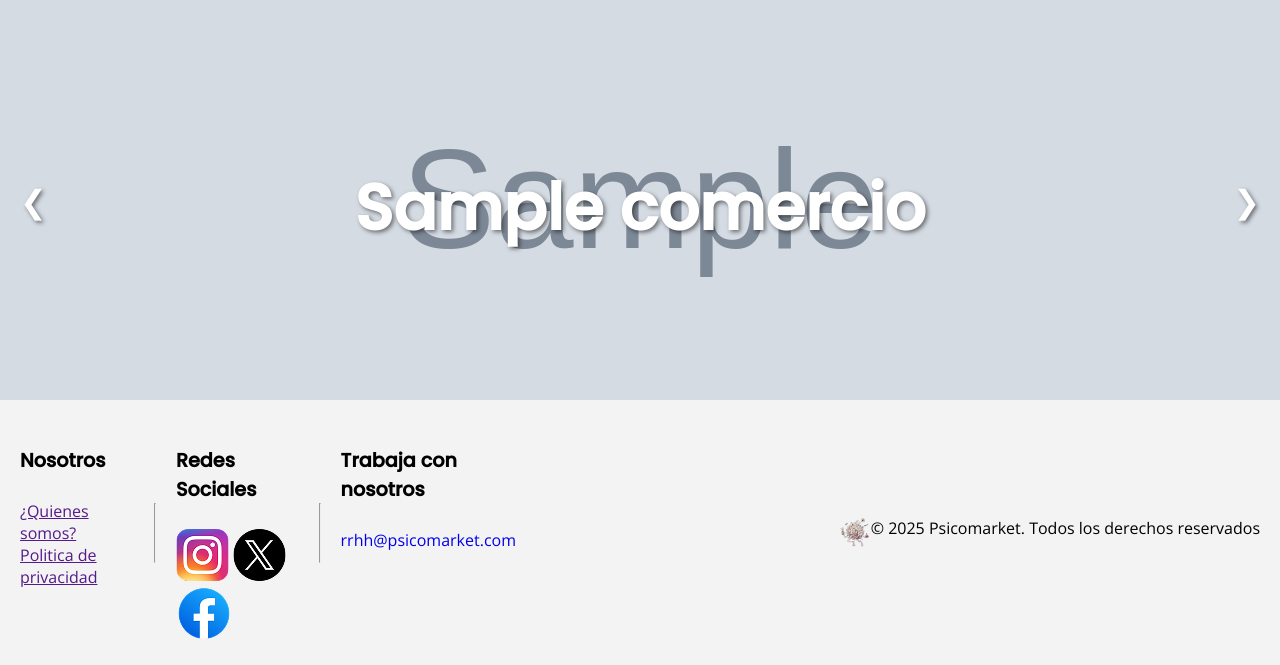
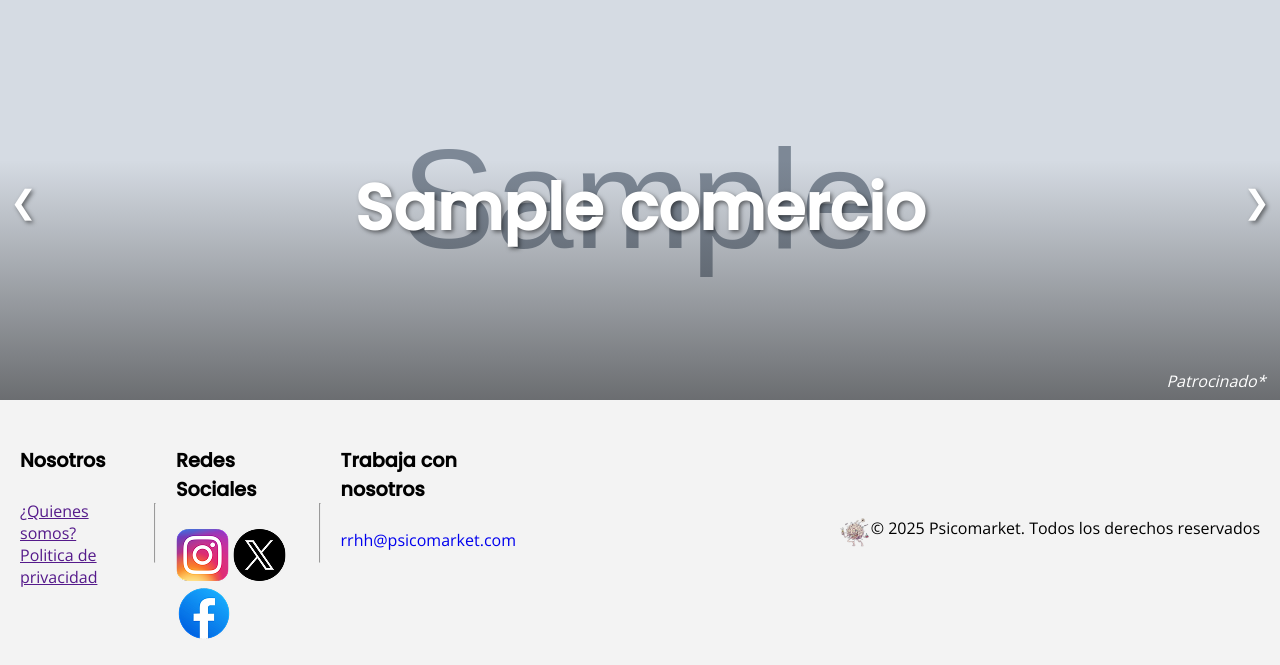
Before and after one commit to EnekoYranzo-Ikasle/Psicomarket, a PHP site: page / in a window 1280 px wide. Shown: the part 50-715 px from the top of the page. Run offline with PHP 8.4, Linux system fonts and the light colour scheme; tables that the repository leaves empty hold one stand-in row (values such as "Sample post"); grey boxes marked "Sample" are stand-in pictures; some web fonts are replaced.

Commit message:
Terminar carrusel

```diff
--- a/App/assets/styles/carrusel.css
+++ b/App/assets/styles/carrusel.css
@@ -33,6 +33,16 @@
   display: block;
 }
 
+.overlay {
+  position: absolute;
+  bottom: 0;
+  left: 0;
+  width: 100%;
+  height: 60%;
+  background: linear-gradient(to top, rgba(36, 36, 36, 0.6), transparent);
+  z-index: 1;
+}
+
 .item h1 {
   position: absolute;
   top: 40%;
@@ -44,25 +54,48 @@
   z-index: 1;
 }
 
+.item i {
+  position: absolute;
+  bottom: 2%;
+  left: 95%;
+  transform: translateX(-50%);
+  color: white;
+  z-index: 1;
+}
+
 .carrusel-btn {
   position: absolute;
+  height: 100%;
   top: 50%;
   transform: translateY(-50%);
   background-color: transparent;
   color: white;
   text-shadow: 2px 2px 4px rgba(0, 0, 0, 0.5);
   border: none;
-  border-radius: 20px;
   padding: 10px;
   font-size: 2rem;
   cursor: pointer;
   z-index: 2;
 }
 
+.prev,
+.next {
+  background: rgba(0, 0, 0, 0);
+  transition: 0.2s ease-in-out;
+}
+
 .prev {
-  left: 10px;
+  left: 0px;
+}
+
+.prev:hover {
+  background: linear-gradient(to right, rgba(54, 54, 54, 0.4), transparent);
 }
 
 .next {
-  right: 10px;
+  right: 0px;
 }
+
+.next:hover {
+  background: linear-gradient(to left, rgba(54, 54, 54, 0.4), transparent);
+}
--- a/App/views/components/carrusel.php
+++ b/App/views/components/carrusel.php
@@ -1,3 +1,6 @@
+<link rel="stylesheet" href="assets/styles/carrusel.css">
+<script src="assets/scripts/carrusel.js"></script>
+
 <div class="carrusel-container">
   <button class="carrusel-btn prev" onclick="moverCarrusel(-1)">&#10094;</button>
 
@@ -5,13 +8,14 @@
     <?php foreach ($comercios as $comercio): ?>
       <div class="item">
         <div class="item-content">
+          <img src="<?= $comercio['Ruta_imagen_comercio'] ?>">
+          <div class="overlay"></div>
           <h1><?= $comercio['Nombre_comercio'] ?></h1>
-          <img src="<?= $comercio['Ruta_imagen_comercio'] ?>">
+          <i>Patrocinado*</i>
         </div>
       </div>
     <?php endforeach; ?>
   </div>
 
   <button class="carrusel-btn next" onclick="moverCarrusel(1)">&#10095;</button>
-  <script src="assets/scripts/carrusel.js"></script>
 </div>
--- a/App/views/layout/header.php
+++ b/App/views/layout/header.php
@@ -14,7 +14,6 @@
     <link rel="stylesheet" href="assets/styles/style.css">
     <link rel="stylesheet" href="assets/styles/header.css">
     <link rel="stylesheet" href="assets/styles/footer.css">
-    <link rel="stylesheet" href="assets/styles/carrusel.css">
 
     <title>PsicoMarket</title>
 </head>
```
